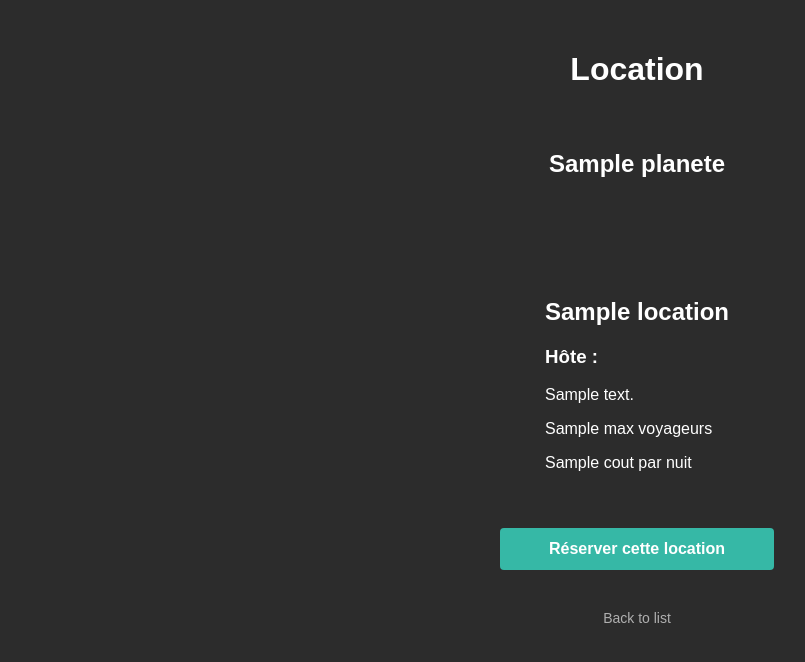
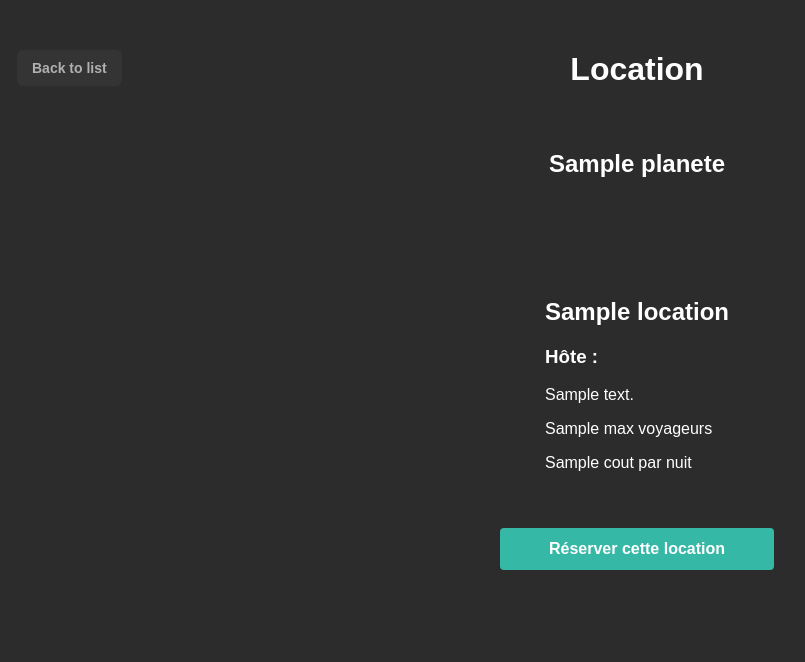
Before and after one commit to John-Rep/AstroLogement, a Symfony app: template AstroLogement/templates/location/show.html.twig in a window 1280 px wide. Shown: the part 120-782 px from the top of the page, without its empty margins (3-808 px from the left). Run offline with Twig, Linux system fonts and the light colour scheme; the template is opened without the code that fills it: most values are stand-ins (such as "Sample title", 1, 10 or a date in 2020); some libraries are stand-ins or nearby versions; some web fonts are replaced.

Commit message:
Back to list button

```diff
--- a/AstroLogement/public/css/locations.css
+++ b/AstroLogement/public/css/locations.css
@@ -150,16 +150,22 @@
     background-color: rgba(59, 244, 218, 0.9);
 }
 
-/* Lien retour */
+/* Lien "Back to list" en haut à gauche */
 .back-link {
-    text-align: center;
-    display: inline-block;
-    margin-top: 20px;
+    position: absolute;
+    top: 170px;
+    left: 20px;
     font-size: 14px;
     color: #b0b0b0;
     text-decoration: none;
+    font-weight: bold;
+    background-color: rgba(56, 56, 56, 0.7);
+    padding: 10px 15px;
+    border-radius: 6px;
+    transition: background 0.3s ease;
 }
 
 .back-link:hover {
+    background-color: rgba(56, 56, 56, 0.9);
     text-decoration: underline;
 }
--- a/AstroLogement/templates/location/show.html.twig
+++ b/AstroLogement/templates/location/show.html.twig
@@ -8,6 +8,9 @@
 {% block title %}Location{% endblock %}
 
 {% block body %}
+
+<a class="back-link" href="{{ path('app_location_index') }}">Back to list</a>
+
 <div class="location-container">
     <h1 class="location-title">Location</h1>
 
@@ -15,9 +18,5 @@
 
     <!-- Bouton de réservation -->
     <a class="location-btn" href="{{ path('app_reservation_new', {'id': location.id}) }}">Réserver cette location</a>
-
-    <!-- Lien retour -->
-    <a class="back-link" href="{{ path('app_location_index') }}">Back to list</a>
 </div>
-
 {% endblock %}
```
